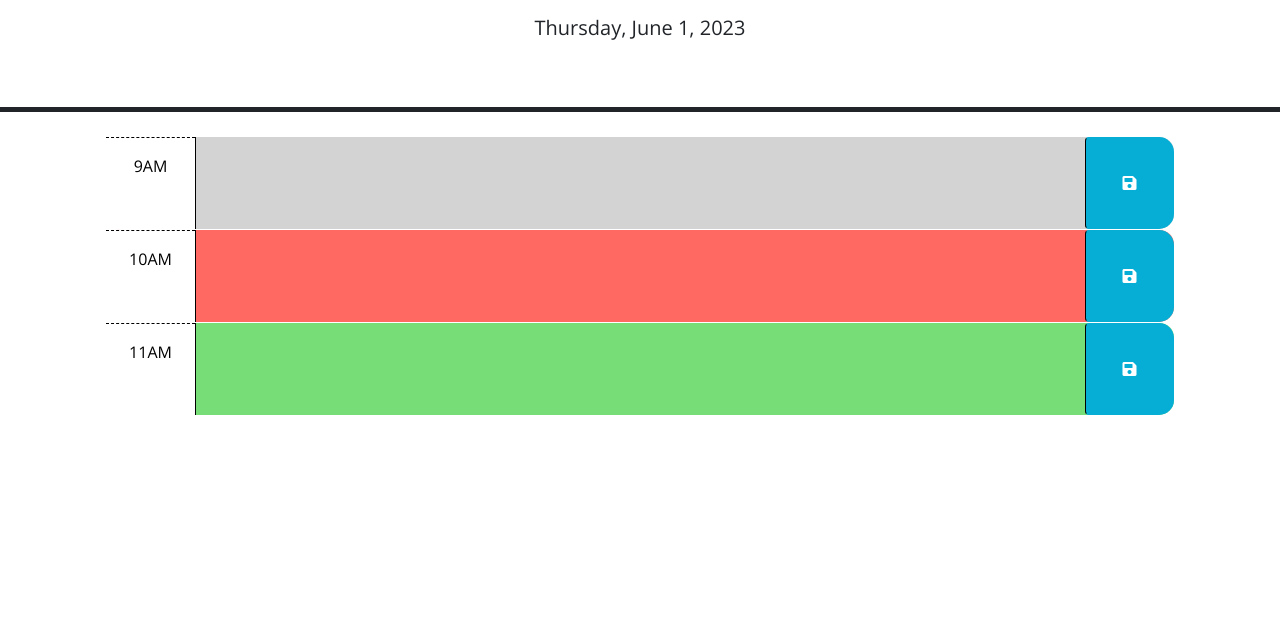
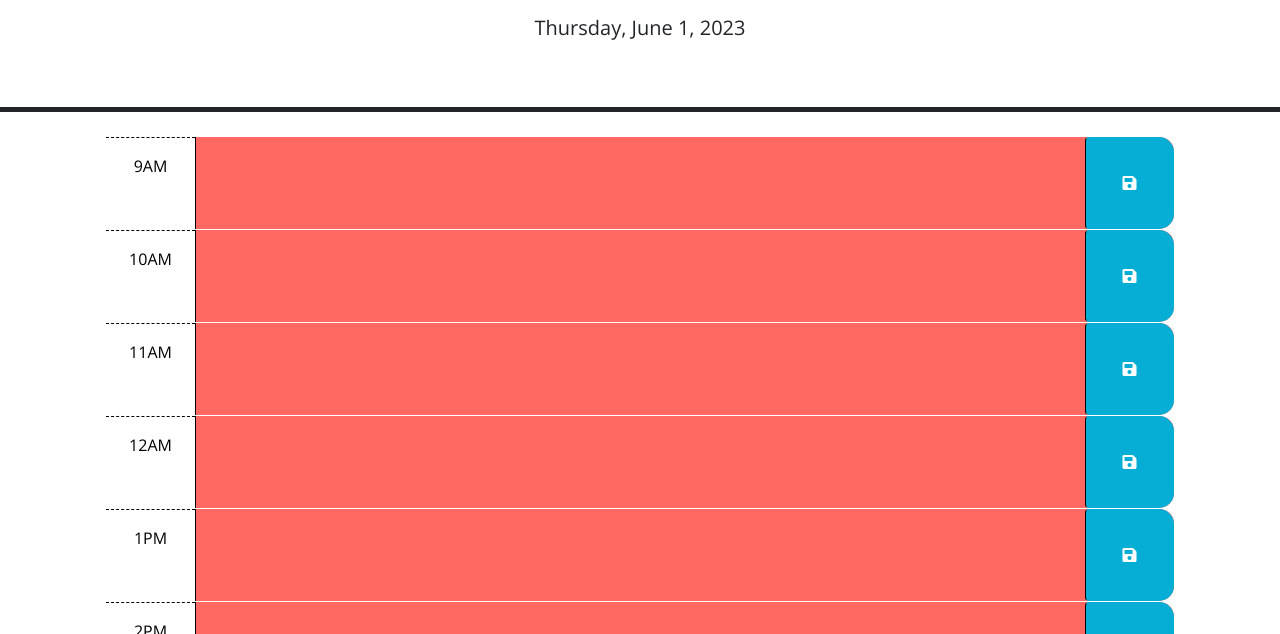
Before and after one commit to jshiffert/Daily_Planner, a plain HTML site: page index.html in a window 1280 px wide. Shown: the part 166-800 px from the top of the page. Drawn offline with nearby package versions, Linux system fonts and the light colour scheme.

Commit message:
display hours from js

```diff
--- a/assets/script.js
+++ b/assets/script.js
@@ -33,21 +33,61 @@ $(document).ready(function () {
       id: hourId,
       item: input
     };
-    scheduleItems.push(newItem);
+    for (var i = 8; i >= 0 ; i--) {
+      console.log(scheduleItems[i]);
+      if (hourId == scheduleItems[i].id) {
+        scheduleItems[i] = newItem;
+      }
+    }
     window.localStorage.setItem('plannerItem', JSON.stringify(scheduleItems));
-    console.log(scheduleItems[scheduleItems.length-1].id)
   });
+
+  function hourDisplayer() {
+    var hourIdList = ['hour-9','hour-10','hour-11','hour-12','hour-1','hour-2','hour-3','hour-4','hour-5'];
+    var hourTextList = ['9AM','10AM','11AM','12AM','1PM','2PM','3PM','4PM','5PM'];
+    var rootEl = $('#root');
+    for (var i=0; i < hourIdList.length; i++) {
+      var hourEl = $('<div>');
+      hourEl.addClass('row time-block present');
+      hourEl.attr('id', hourIdList[i]);
+      var col1 = $('<div>');
+      col1.addClass('col-2 col-md-1 hour text-center py-3');
+      col1.text(hourTextList[i]);
+      hourEl.append(col1);
+      var textEl = $('<textarea>');
+      textEl.addClass(' col-8 col-md-10 description');
+      textEl.attr('rows','3');
+      textEl.text(" ");
+      hourEl.append(textEl);
+      var buttonEl = $('<button>');
+      buttonEl.addClass('btn saveBtn col-2 col-md-1')
+      buttonEl.attr('aria-label','save')
+      var iEl = $('<i>');
+      iEl.addClass('fas fa-save');
+      iEl.attr('aria-hidden','true');
+      buttonEl.append(iEl);
+      hourEl.append(buttonEl);
+      rootEl.append(hourEl);
+    }
+  }
 
   function hourUpdater() {
     var currentHour = dayjs().hour();
+    console.log(currentHour)
     // loop over time blocks
     $('.time-block').each(function () {
+      // if (currentHour < )
     });
   }
+
+  hourDisplayer();
   hourUpdater();
   setInterval(hourUpdater, 15000);
   // load any saved data from localStorage
   $('#hour-9 .description').val(localStorage.getItem('hour-9'));
   // display current day on page
   $('#currentDay').text(dayjs().format('dddd, MMMM D, YYYY'));
+  //display time blocks
+
+
 });
--- a/index.html
+++ b/index.html
@@ -28,7 +28,7 @@
       <p class="lead">A simple calendar app for scheduling your work day</p>
       <p id="currentDay" class="lead"></p>
     </header>
-    <div class="container-lg px-5">
+    <div id="root" class="container-lg px-5">
       <!-- Use class for "past", "present", and "future" to apply styles to the
         time-block divs accordingly. The javascript will need to do this by
         adding/removing these classes on each div by comparing the hour in the
@@ -40,31 +40,31 @@
         -->
 
       <!-- Example of a past time block. The "past" class adds a gray background color. -->
-      <div id="hour-9" class="row time-block past">
+      <!-- <div id="hour-9" class="row time-block past">
         <div class="col-2 col-md-1 hour text-center py-3">9AM</div>
         <textarea class="col-8 col-md-10 description" rows="3"> </textarea>
         <button class="btn saveBtn col-2 col-md-1" aria-label="save">
           <i class="fas fa-save" aria-hidden="true"></i>
         </button>
-      </div>
+      </div> -->
 
       <!-- Example of a a present time block. The "present" class adds a red background color. -->
-      <div id="hour-10" class="row time-block present">
+      <!-- <div id="hour-10" class="row time-block present">
         <div class="col-2 col-md-1 hour text-center py-3">10AM</div>
         <textarea class="col-8 col-md-10 description" rows="3"> </textarea>
         <button class="btn saveBtn col-2 col-md-1" aria-label="save">
           <i class="fas fa-save" aria-hidden="true"></i>
         </button>
-      </div>
+      </div> -->
 
       <!-- Example of a future time block. The "future" class adds a green background color. -->
-      <div id="hour-11" class="row time-block future">
+      <!-- <div id="hour-11" class="row time-block future">
         <div class="col-2 col-md-1 hour text-center py-3">11AM</div>
         <textarea class="col-8 col-md-10 description" rows="3"> </textarea>
         <button class="btn saveBtn col-2 col-md-1" aria-label="save">
           <i class="fas fa-save" aria-hidden="true"></i>
         </button>
-      </div>
+      </div> -->
 
     <script src="https://code.jquery.com/jquery-3.4.1.min.js"></script>
     <script
```
